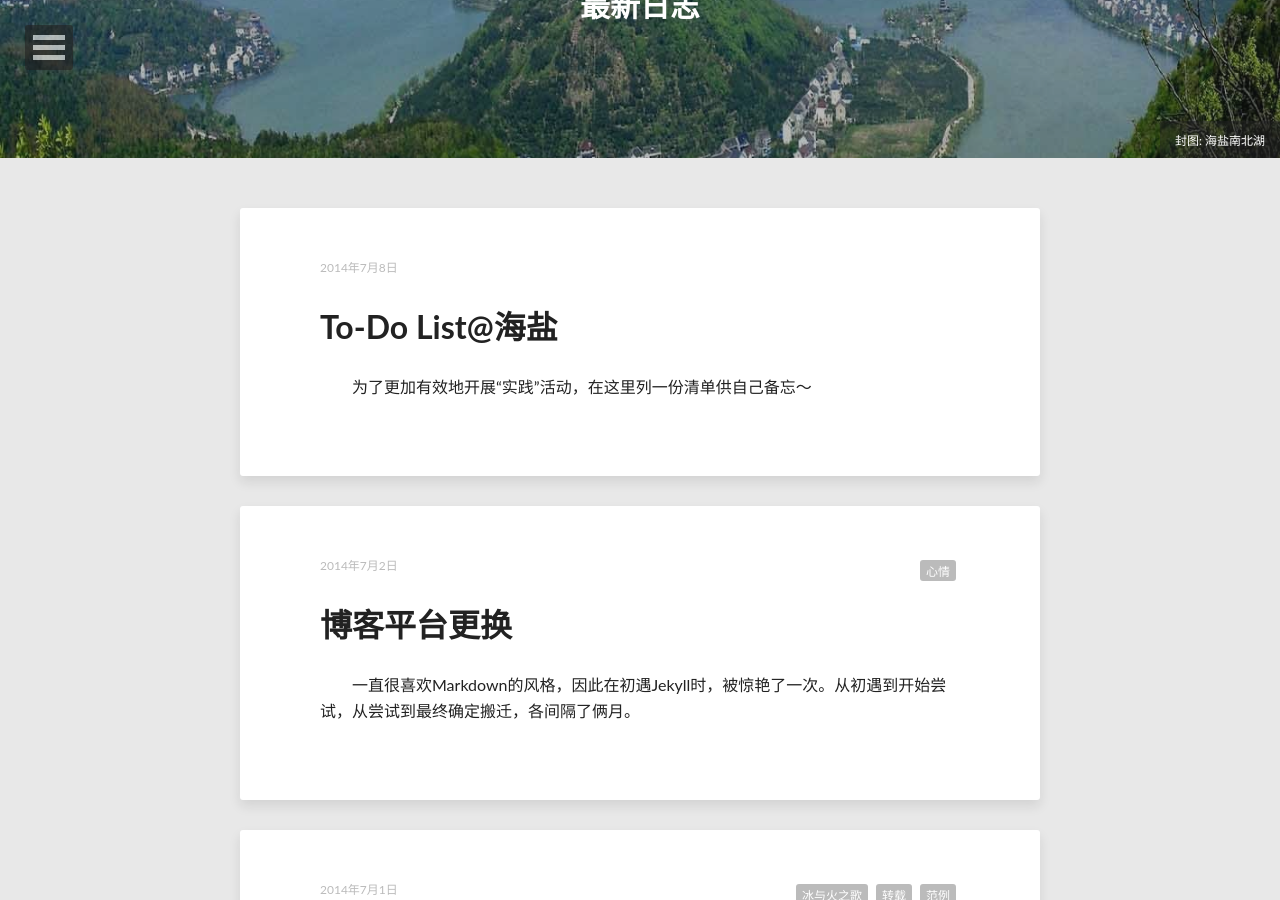
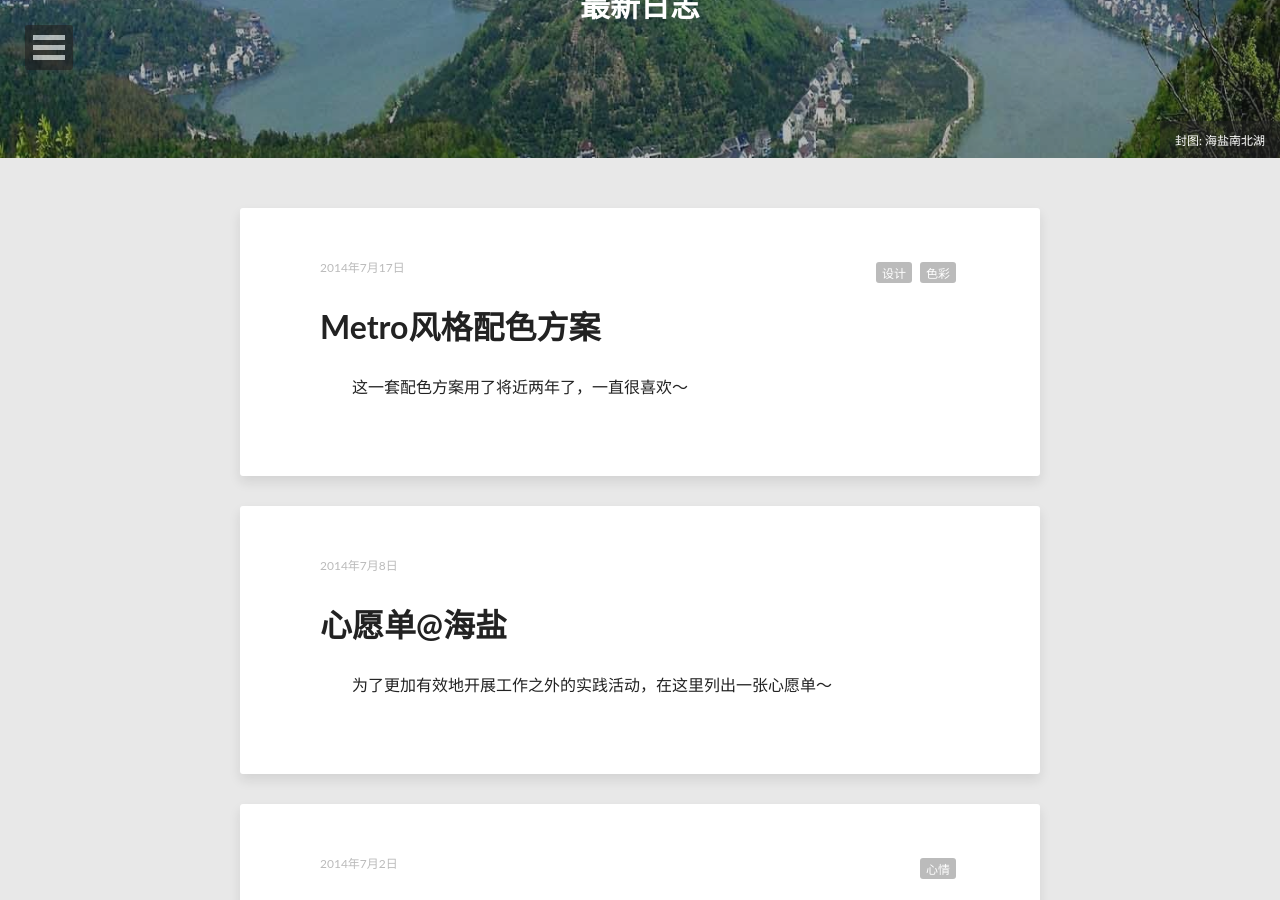
Before and after one commit to alex970448359/site-blog.aiditan.me, a Jekyll site: the page built from index.html, in a window 1280 px wide and 900 px high, scrolled down 242 px. Built offline with Jekyll 4.4.1, drawn with Linux system fonts in a browser that asks for light colours; nearby versions of some CDN libraries; the list of posts is cut into pages by our own code; some of the changed text lies outside the part shown.

Commit message:
New post

```diff
--- a/_posts/2014-07-08-to-do-list-at-haiyan.md
+++ b/_posts/2014-07-08-wish-list-at-haiyan.md
@@ -1,6 +1,6 @@
 ---
 layout: post
-title: "To-Do List@海盐"
+title: "心愿单@海盐"
 modified: 2014-07-08 08:53:12 +0800
 tags: []
 image:
@@ -15,15 +15,15 @@ share:
   li { list-style-type:none; }
 --></style>
 
-为了更加有效地开展“实践”活动，在这里列一份清单供自己备忘～
+为了更加有效地开展工作之外的实践活动，在这里列出一张心愿单～
 
 ## 吃一次
 - <a class="fa fa-square-o" target="_blank" href="http://ditu.baidu.com/detail?qt=ninf&uid=c111006bafff2c9a3a04b1eb&wd=&b=%2813463896.09,3549233.51;13464403.59,3549469.01%29&&detail=cater"> 鼓浪屿</a>
 - <a class="fa fa-check-square-o" target="_blank" href="http://www.dianping.com/shop/10612981"> 肉蟹煲</a>
-- <a class="fa fa-square-o" target="_blank" href="http://www.dianping.com/shop/9838117"> 有意思</a>
+- <a class="fa fa-check-square-o" target="_blank" href="http://www.dianping.com/shop/9838117"> 有意思</a>
 - <i class="fa fa-square-o" target="_blank" href="#"> 醉虾/醉蟹</i>
 - <a class="fa fa-check-square-o" target="_blank" href="http://ditu.baidu.com/detail?qt=ninf&uid=cd9d05dd82aa71af85420ec6&wd=&b=%2813463488.09,3549636.01;13463995.59,3549871.51%29&&detail=cater"> 川香火锅海盐店</a>
-- <i class="fa fa-square-o" target="_blank" href="#"> 渔人码头烧烤</i>
+- <i class="fa fa-check-square-o" target="_blank" href="#"> 渔人码头烧烤</i>
 
 ## 去一趟
 
@@ -36,6 +36,6 @@ share:
 - <i class="fa fa-check-square-o"> 张乐平纪念馆</i>
 - <i class="fa fa-square-o"> 跨海大桥北连接线</i>
 - <i class="fa fa-check-square-o"> 江浙古镇（同里/西塘/乌镇/周庄/...）</i>
-- <i class="fa fa-square-o"> 杭州</i>
+- <i class="fa fa-check-square-o"> 杭州</i>
 - <i class="fa fa-square-o"> 上海</i>
 - <i class="fa fa-square-o"> 苏州</i>
--- /dev/null
+++ b/_posts/2014-07-17-color-palette.md
@@ -0,0 +1,108 @@
+---
+layout: post
+title: "Metro风格配色方案"
+modified: 2014-07-17 10:25:10 +0800
+tags: [设计, 色彩]
+image:
+  feature: abstract-3.jpg
+  credit:
+  creditlink:
+comments: post-20140717-0
+share:
+link:
+---
+
+这一套配色方案用了将近两年了，一直很喜欢～
+
+<style type="text/css">
+div.color-impact div.colorbox{border:1px solid #cccccc;float:left;margin:0 20px 20px 0;padding:10px;width:140px;}
+div.color-impact h1{font:130% Georgia,serif;margin:0 0 20px;clear:left;}
+div.color-impact h2{border-bottom:1px solid #dddddd;font-size:70%;margin:5px 0;padding-bottom:5px;text-align:center;white-space:nowrap;}
+div.color-impact h3{font-size:70%;font-weight:normal;margin:0;white-space:nowrap;}
+div.color-impact h6{background:transparent;clear:both;color:#888888;font:70% Arial,sans-serif;}
+div.color-impact .Color01 {background-color: #00AEEF;border:1px solid #eeeeee; height:100px; width:100%}
+div.color-impact .Color02 {background-color: #50A7EA;border:1px solid #eeeeee; height:100px; width:100%}
+div.color-impact .Color03 {background-color: #EA428A;border:1px solid #eeeeee; height:100px; width:100%}
+div.color-impact .Color04 {background-color: #FF5965;border:1px solid #eeeeee; height:100px; width:100%}
+div.color-impact .Color05 {background-color: #EED500;border:1px solid #eeeeee; height:100px; width:100%}
+div.color-impact .Color06 {background-color: #FFFB59;border:1px solid #eeeeee; height:100px; width:100%}
+div.color-impact .Color07 {background-color: #F5A70D;border:1px solid #eeeeee; height:100px; width:100%}
+div.color-impact .Color08 {background-color: #FFB459;border:1px solid #eeeeee; height:100px; width:100%}
+div.color-impact .Color09 {background-color: #8BCB30;border:1px solid #eeeeee; height:100px; width:100%}
+div.color-impact .Color10 {background-color: #67E650;border:1px solid #eeeeee; height:100px; width:100%}
+div.color-impact .Color11 {background-color: #9962C1;border:1px solid #eeeeee; height:100px; width:100%}
+div.color-impact .Color12 {background-color: #AC9C7B;border:1px solid #eeeeee; height:100px; width:100%}
+div.color-impact .Color13 {background-color: #999999;border:1px solid #eeeeee; height:100px; width:100%}
+</style>
+
+<div class="color-impact">
+
+	<h1>主色盘</h1>
+
+	<div class="colorbox">
+	<div class="Color01"></div>
+	<h2>蓝</h2>
+	<h3><strong>RGB:</strong> 0.174.239<br /><strong>HEX:</strong> #00aeef<br /><strong>HSB:</strong> 196-100-94</h3>
+	</div>
+	<div class="colorbox">
+	<div class="Color03"></div>
+	<h2>红</h2>
+	<h3><strong>RGB:</strong> 234.66.138<br /><strong>HEX:</strong> #ea428a<br /><strong>HSB:</strong> 334-72-92</h3>
+	</div>
+	<div class="colorbox">
+	<div class="Color05"></div>
+	<h2>黄</h2>
+	<h3><strong>RGB:</strong> 238.213.0<br /><strong>HEX:</strong> #eed500<br /><strong>HSB:</strong> 54-100-93</h3>
+	</div>
+	<div class="colorbox">
+	<div class="Color07"></div>
+	<h2>橙</h2>
+	<h3><strong>RGB:</strong> 245.167.13<br /><strong>HEX:</strong> #f5a70d<br /><strong>HSB:</strong> 40-95-96</h3>
+	</div>
+	<div class="colorbox">
+	<div class="Color09"></div>
+	<h2>绿</h2>
+	<h3><strong>RGB:</strong> 139.203.48<br /><strong>HEX:</strong> #8bcb30<br /><strong>HSB:</strong> 85-76-80</h3>
+	</div>
+	<div class="colorbox">
+	<div class="Color11"></div>
+	<h2>紫</h2>
+	<h3><strong>RGB:</strong> 153.98.193<br /><strong>HEX:</strong> #9962c1<br /><strong>HSB:</strong> 275-49-76</h3>
+	</div>
+	<div class="colorbox">
+	<div class="Color13"></div>
+	<h2>暖灰</h2>
+	<h3><strong>RGB:</strong> 153.153.153<br /><strong>HEX:</strong> #999<br /><strong>HSB:</strong> 0-0-60</h3>
+	</div>
+
+	<h1>辅色盘</h1>
+
+	<div class="colorbox">
+	<div class="Color02"></div>
+	<h2>淡蓝</h2>
+	<h3><strong>RGB:</strong> 80.167.234<br /><strong>HEX:</strong> #50a7ea<br /><strong>HSB:</strong> 206-66-92</h3>
+	</div>
+	<div class="colorbox">
+	<div class="Color04"></div>
+	<h2>淡红</h2>
+	<h3><strong>RGB:</strong> 255.89.101<br /><strong>HEX:</strong> #ff5965<br /><strong>HSB:</strong> 356-65-100</h3>
+	</div>
+	<div class="colorbox">
+	<div class="Color06"></div>
+	<h2>淡黄</h2>
+	<h3><strong>RGB:</strong> 255.251.89<br /><strong>HEX:</strong> #fffb59<br /><strong>HSB:</strong> 59-65-100</h3>
+	</div>
+	<div class="colorbox">
+	<div class="Color08"></div>
+	<h2>淡橙</h2>
+	<h3><strong>RGB:</strong> 255.180.89<br /><strong>HEX:</strong> #ffb459<br /><strong>HSB:</strong> 33-65-100</h3>
+	</div>
+	<div class="colorbox">
+	<div class="Color10"></div>
+	<h2>淡绿</h2>
+	<h3><strong>RGB:</strong> 103.230.80<br /><strong>HEX:</strong> #67e650<br /><strong>HSB:</strong> 111-65-90</h3>
+	</div>
+
+<h6>Designed with <a href="http://www.tigercolor.com">ColorImpact</a>, Copyright &#169; 2000 - 2010 TigerColor</h6>
+
+</div>
```
